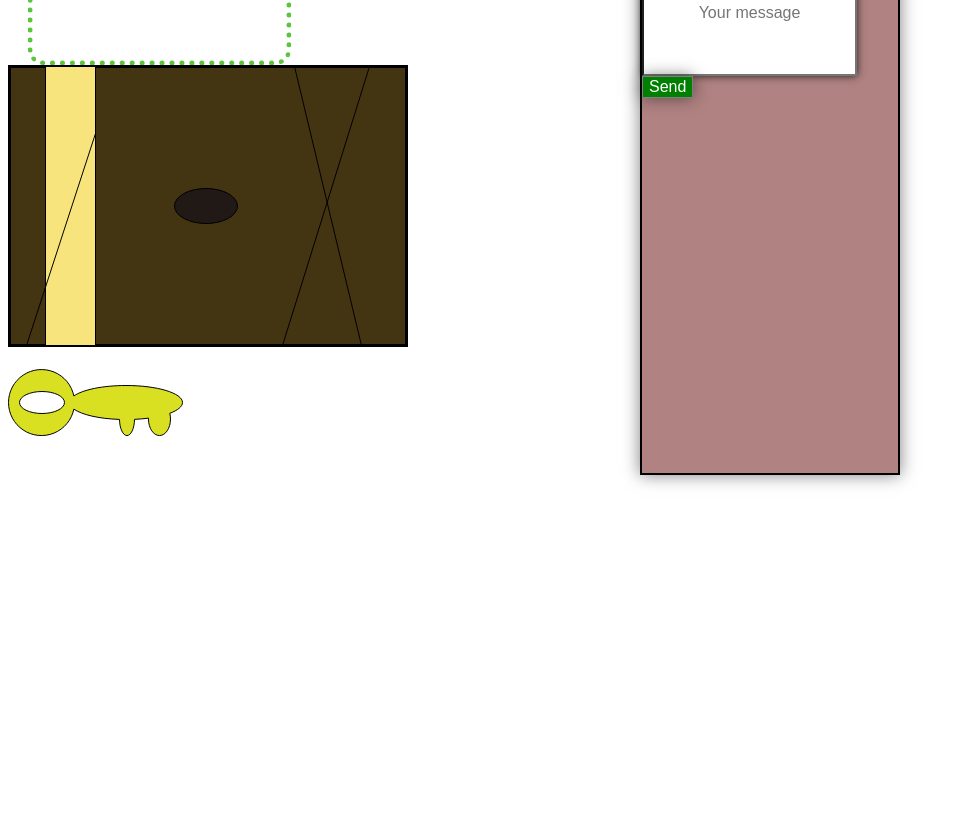
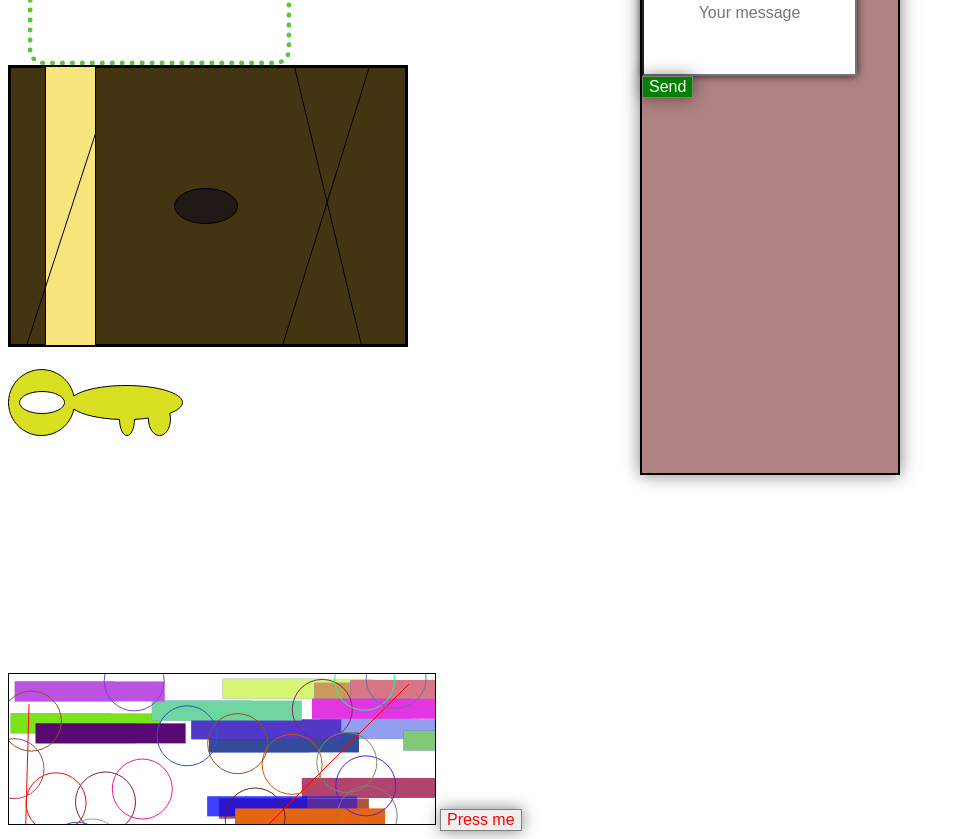
Before and after one commit to BrunoMPedraza/bootcamp-simone, a website: page socket/public/index.html in a window 1280 px wide. Shown: the part 249-1088 px from the top of the page, without its empty margins (0-966 px from the left). Before the commit the page ends 930 px from the top, so only its background shows below. Drawn offline with nearby package versions, Linux system fonts and the light colour scheme; no server answers.

Commit message:
Canvas
Check on the bottom on the page to see the animation

```diff
--- /dev/null
+++ b/socket/public/canvas.js
@@ -0,0 +1,62 @@
+const canvas= document.querySelector('canvas');
+const context= canvas.getContext('2d');
+
+const buttonSpeed = document.getElementById("canvasButton");
+
+canvas.width = (window.innerWidth)/3;
+//rectangle
+for(var i=0;i<(Math.random()*70)+30;i++){
+    let x=(Math.random()*400)+1;
+    let y=(Math.random()*400)+1;
+    context.fillStyle= "rgba(0,0,255,0.5)";
+    context.fillRect(x,y,100,20);
+    context.fillStyle= "#" + ((1<<24)*Math.random() | 0).toString(16);
+    context.fillRect(x,y,150,20);
+}
+//line
+context.beginPath();
+context.moveTo(20,30);
+context.lineTo(10,400);
+context.lineTo(400,10);
+context.strokeStyle="red";
+context.stroke();
+//circle
+for(var i=0;i<(Math.random()*70)+30;i++){
+    let x=(Math.random()*400)+1;
+    let y=(Math.random()*400)+1;
+    context.beginPath();
+    context.arc(x,y,30,0,Math.PI*2,false);
+    context.strokeStyle= "#" + ((1<<24)*Math.random() | 0).toString(16);
+    context.stroke();
+}
+let x=Math.random() * 550;
+let y=Math.random() * 150;
+let dx=1.4;
+let dy=1;
+let radius=30;
+let speed=0;
+//animation
+function generateFigure(){
+    speed+=1;
+    console.log("speed #"+speed);
+    buttonSpeed.innerHTML= "Faster!";
+    doAnimation();
+}
+
+function doAnimation(){
+    requestAnimationFrame(doAnimation);
+    context.clearRect(0,0,innerWidth,innerHeight);
+    context.beginPath();
+    context.arc(x,y,radius,0,Math.PI*2,false);
+    context.strokeStyle= "#" + ((1<<24)*Math.random() | 0).toString(16);
+    context.fill="blue";
+    context.stroke();
+    if (x +radius > 550 || x - radius < 0 ){
+        dx=-dx;
+    }
+    if(y +radius > 150 || y- radius < 0){
+        dy=-dy;
+    }
+    x+=dx;
+    y+=dy;
+}
--- a/socket/public/index.html
+++ b/socket/public/index.html
@@ -368,10 +368,16 @@
   </div>
   <!--END OF SVG-->
 
+
+
+  <!--Start of canvas-->
+  <canvas></canvas>
+  <button id="canvasButton" onClick="generateFigure()">Press me</button>
   <script src="/socket.io/socket.io.js" charset="utf-8"></script>
   <script src="chat.js"></script>
   <script src="storage.js"></script>
   <script src="svg.js"></script>
+  <script src="canvas.js"></script>
 </body>
 
 </html>
--- a/socket/public/style.css
+++ b/socket/public/style.css
@@ -126,9 +126,10 @@ button:hover{
 
 }
 
-#banana{
-
+canvas{
+    border:1px solid black;
 }
 
-.door{
+#canvasButton{
+    color:red;
 }
```
